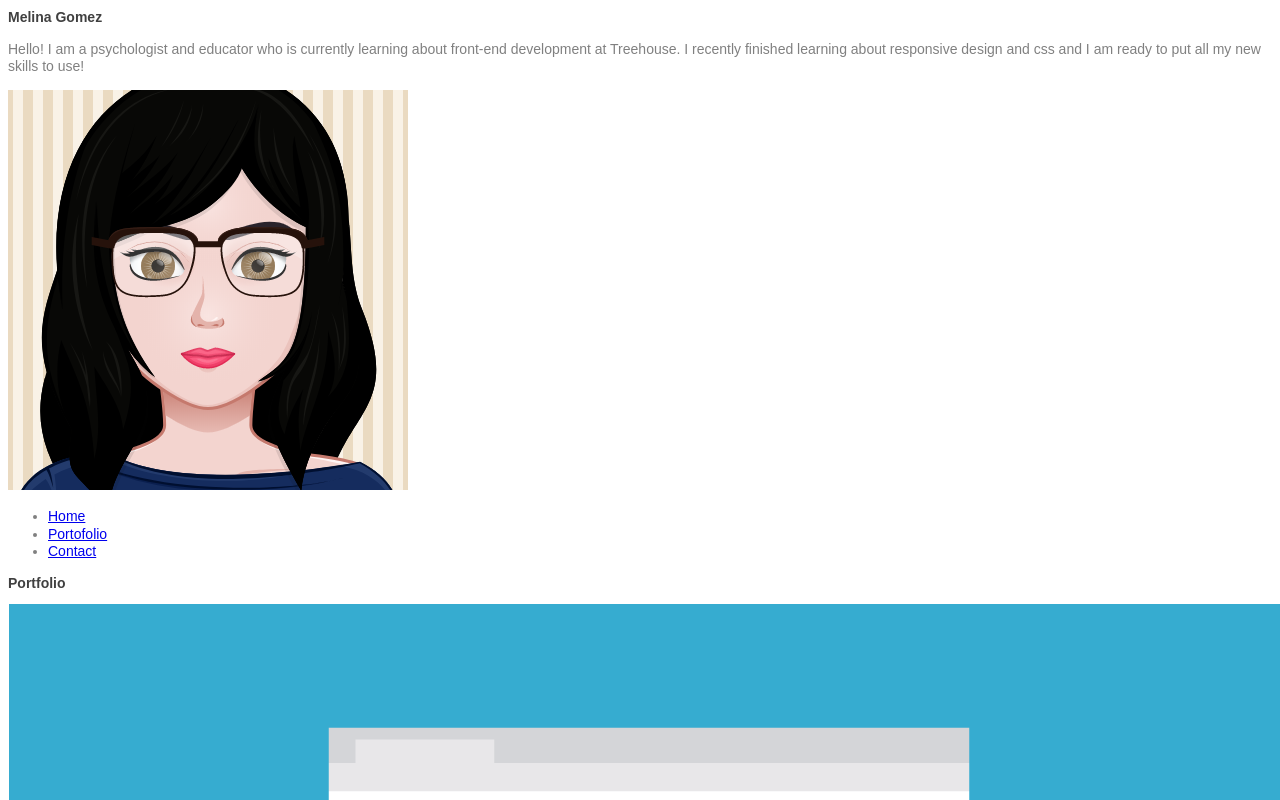
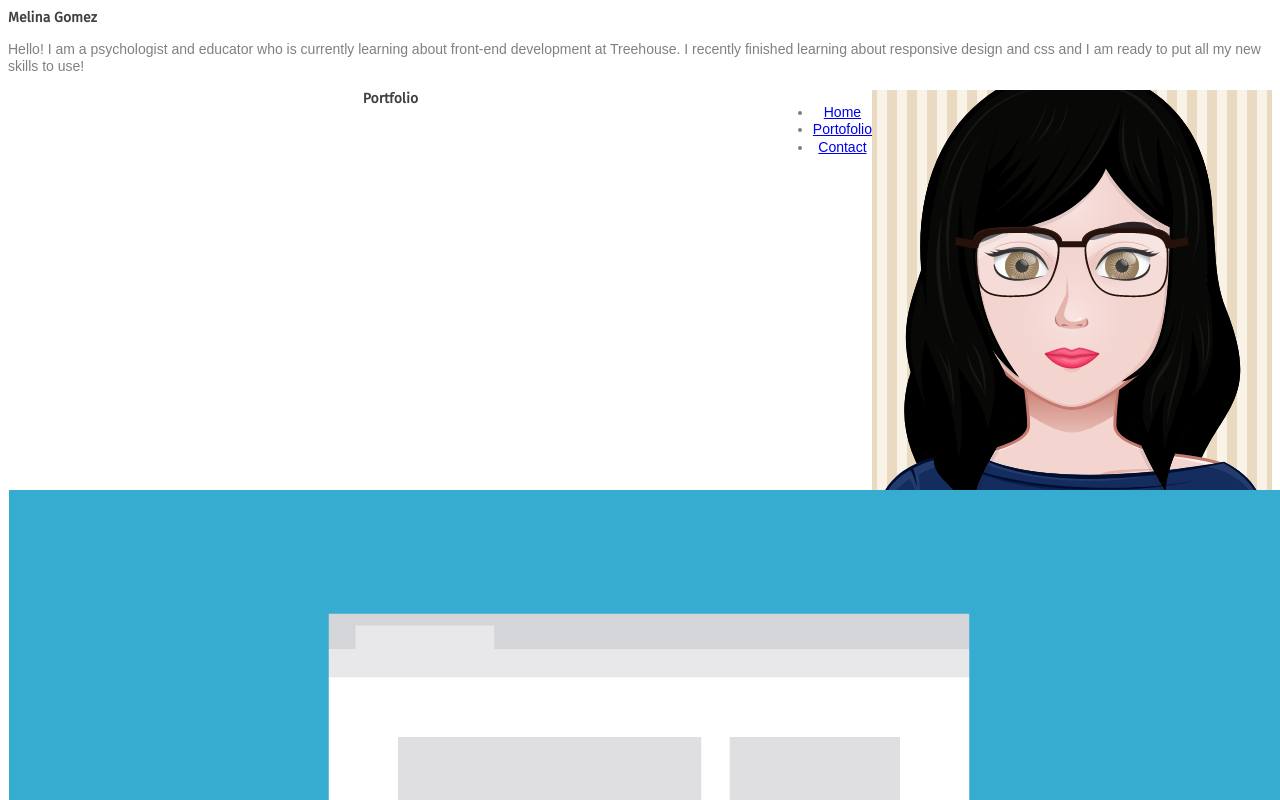
Before and after one commit to melinagomezgil/techdegree-project-2, a plain HTML site: page index.html in a window 1280 px wide. Shown: the top 800 px of the page. Drawn offline with Linux system fonts and the light colour scheme.

Commit message:
updated html and css
Added a class to nav bar and styled in css

```diff
--- a/css/styles.css
+++ b/css/styles.css
@@ -11,8 +11,17 @@ body {
 	line-height: 1.25em;
 	color: #808080;
 	font-size: 0.875em;
+	text-align: center;
 }
 
+h1 {
+	text-align: left;
+}
+
+h2,
+h3 {
+	text-align: center;
+}
 
 h1,
 h2 {
@@ -28,7 +37,23 @@ h3 {
 	font-size: 0.875em;
 }
 
-/*Web Fonts--------------------*/
+/*Base Layout Styles--------------------*/
+
+.intro {
+	text-align: left;
+}
+
+.profile-photo {
+	float: right;
+}
+
+.main-nav {
+	display: inline;
+	float: right;
+}
+.container {
+	width: 100%;
+}
 
 
 
--- a/index.html
+++ b/index.html
@@ -3,18 +3,19 @@
 	<head>
 		<title>My Page</title>
 		<link rel="stylesheet" type="text/css" href="css/styles.css">
+		<link href="https://fonts.googleapis.com/css?family=Fira+Sans|Montserrat" rel="stylesheet">
 		<meta name="viewport" content="width=device-width, initial-scale=1">
 	</head>
 	<body>
 		<div>
 			<header>
 				<h1>Melina Gomez</h1>
-	      <p>Hello! I am a psychologist and educator who is currently learning about front-end development at Treehouse. I recently finished learning about responsive design and css and I am ready to put all my new skills to use!
+				<p class="intro">Hello! I am a psychologist and educator who is currently learning about front-end development at Treehouse. I recently finished learning about responsive design and css and I am ready to put all my new skills to use!
 				</p>
 
-	    <img src="images/melina-avatar.png" alt="avatar profile picture">
+				<img src="images/melina-avatar.png" alt="avatar profile photo" class="profile-photo">
 
-	    <nav>
+				<nav class="main-nav">
 					<ul>
 						<li><a href="#">Home</a></li>
 						<li><a href="#portfolio">Portofolio</a></li>
```
Lines whose indentation alone changed are shown as unchanged.
